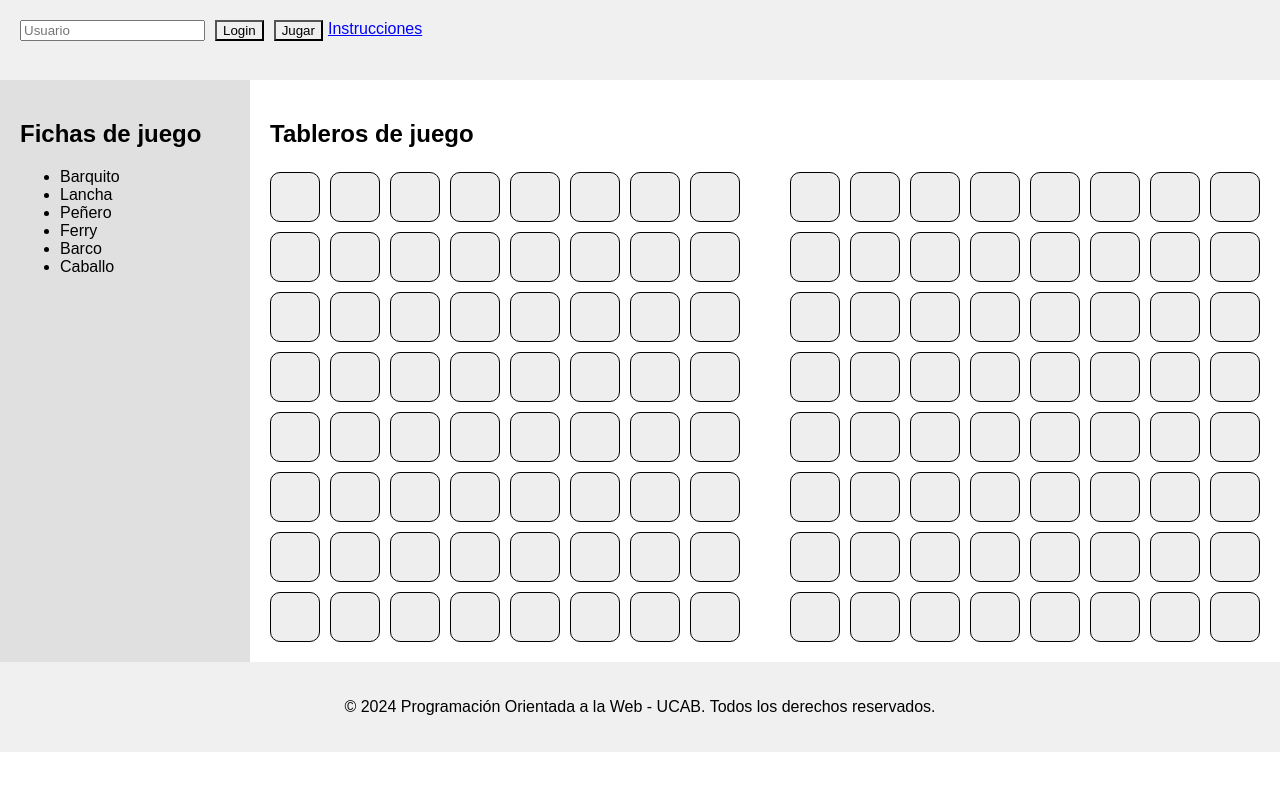
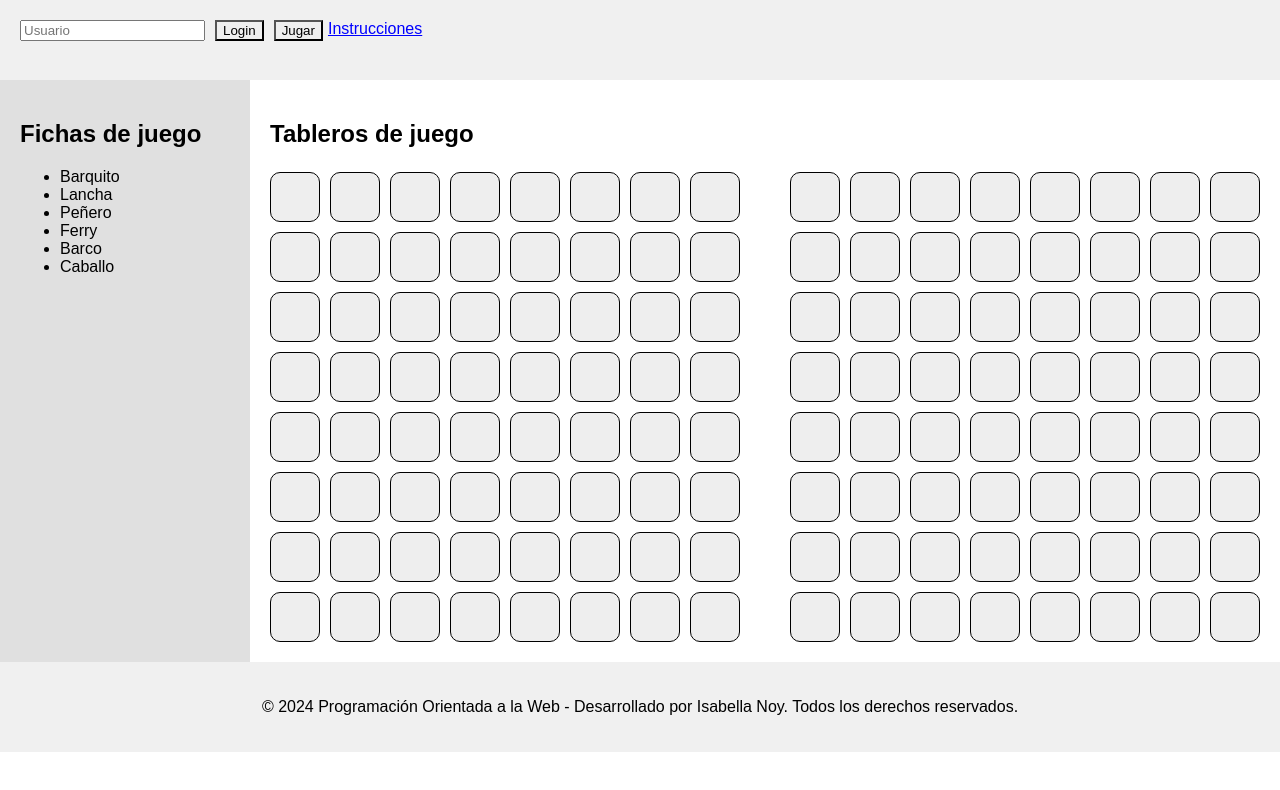
Before and after one commit to isabellanoy/Taller, a plain HTML site: page index.html in a window 1280 px wide. Drawn offline with Linux system fonts and the light colour scheme.

Commit message:
archivos

```diff
--- a/index.html
+++ b/index.html
@@ -47,7 +47,7 @@
         </section>
     </main>
     <footer>
-        <p>&copy; 2024 Programación Orientada a la Web - UCAB. Todos los derechos reservados.</p>
+        <p>&copy; 2024 Programación Orientada a la Web - Desarrollado por Isabella Noy. Todos los derechos reservados.</p>
     </footer>
     <script src="index.js"></script>
 </body>
--- a/index.js
+++ b/index.js
@@ -10,7 +10,7 @@ document.addEventListener("DOMContentLoaded", () => {
       }
   });
 
-  // Fichas en el aside
+  // Fichas
   // Nombres de las fichas, no sé cuales son las fichas de este juego porque nunca lo he jugado xd
   const nombresFichas = ["Barquito", "Lancha", "Peñero", "Ferry", "Barco", "Caballo"];
   const listaFichas = document.getElementById("lista-fichas");
```
Also changed, not shown: styles.css (line endings or trailing spaces).
